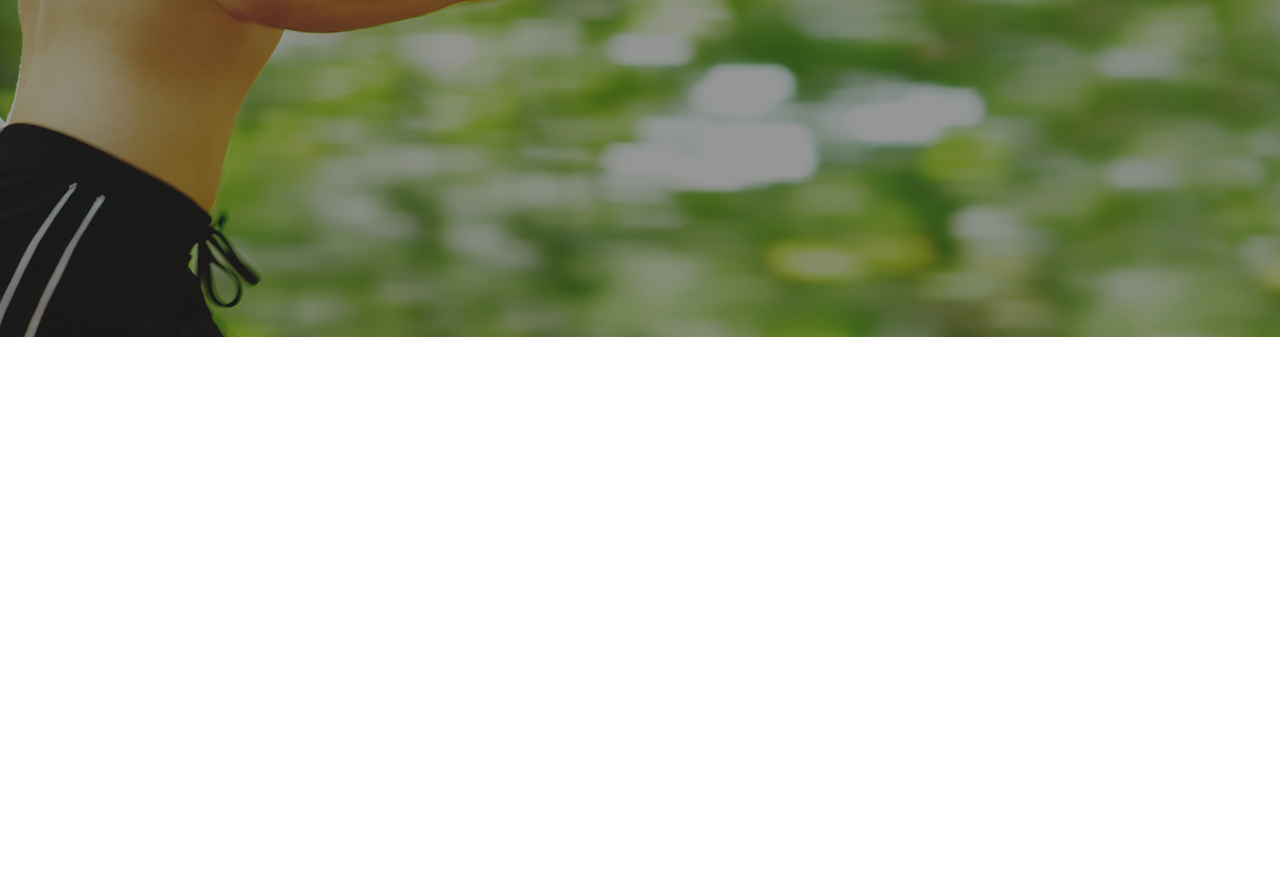
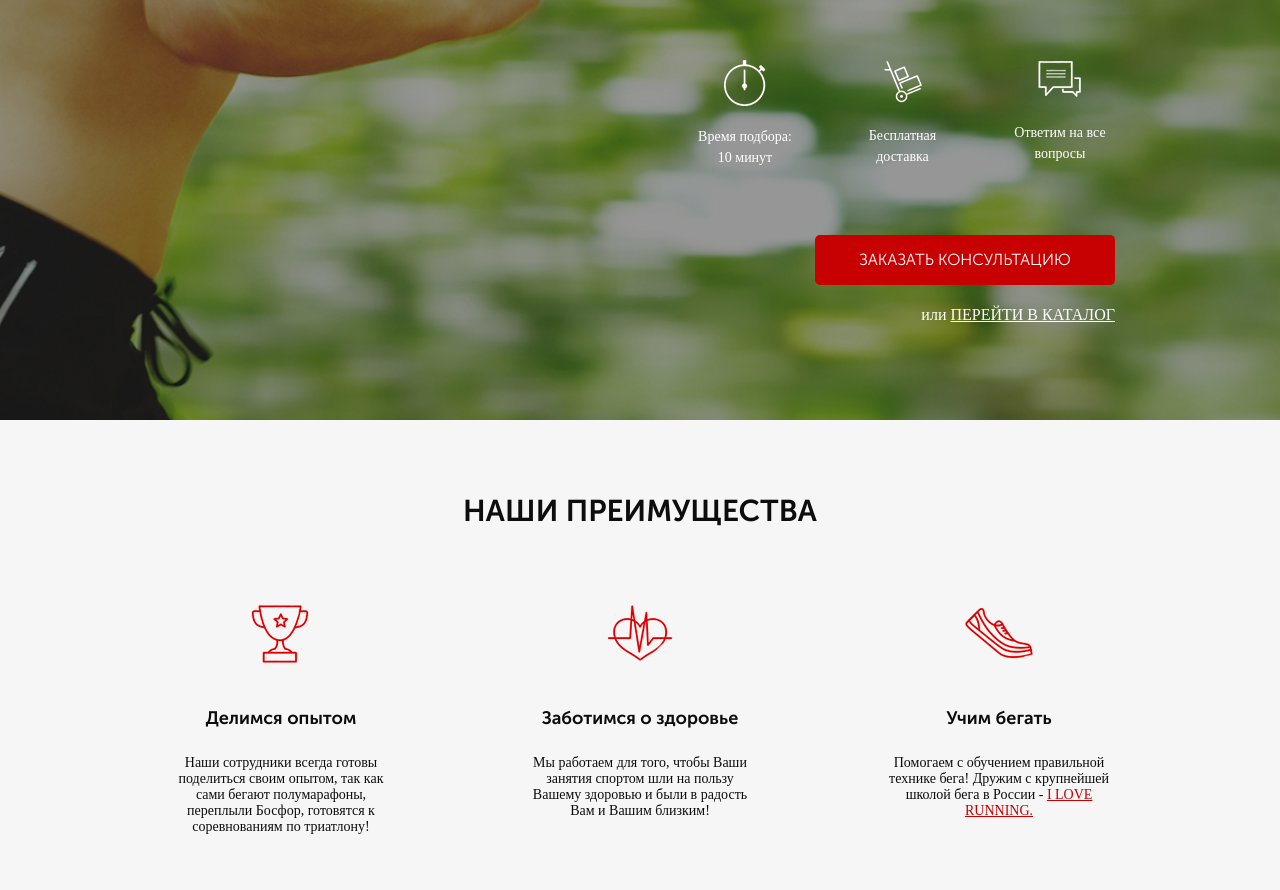
Before and after one commit to valeriabochkova/Pulse_step_project, a website: page src/index.html in a window 1280 px wide. Shown: the part 313-1203 px from the top of the page. Before the commit the page ends 800 px from the top, so only its background shows below. Drawn offline with Linux system fonts and the light colour scheme; a web font is replaced by a local one.

Commit message:
promo done, advantage done

```diff
--- a/src/index.html
+++ b/src/index.html
@@ -7,7 +7,6 @@
     <title>Pulse</title>
     <link rel="stylesheet" href="css/fonts.css">
     <link rel="stylesheet" href="css/bootstrap-reboot.min.css">
-    <link rel="stylesheet" href="css/bootstrap-grid.min.css">
     <link rel="stylesheet" href="css/style.min.css">
 </head>
 <body>
@@ -28,6 +27,56 @@
                     <button class="button">заказать звонок</button>
                 </div>
             </div>
+
+            <div class="promo__wrapper">
+                <h1 class="promo__header">Подбор пульсометра</h1>
+                <h2 class="promo__subheader">с учётом Вашего уровня подготовки</h2>
+                <div class="promo__icons">
+                    <div class="promo__icon">
+                        <img src="icons/promo/promo_first.png" alt="timer">
+                        Время подбора: 10 минут
+                    </div>
+                    <div class="promo__icon">
+                        <img src="icons/promo/promo_second.png" alt="hand cart">
+                        Бесплатная доставка
+                    </div>
+                    <div class="promo__icon">
+                        <img src="icons/promo/promo_third.png" alt="message">
+                        Ответим на все вопросы
+                    </div>
+                </div>
+                <button class="button button_promo">заказать кОНСУЛЬТАЦИЮ</button>
+                <div class="promo__link">
+                    или
+                    <a href="">ПЕРЕЙТИ В КАТАЛОГ</a>
+                </div>
+            </div>
+        </div>
+    </div>
+
+    <div class="advantage">
+        <div class="container">
+            <div class="advantage__header">НАШИ ПРЕИМУЩЕСТВА</div>
+            <div class="advantage__icons">
+                <div class="advantage__icon">
+                    <img src="icons/advantage/advantage_first.png" alt="cup">
+                    <h2 class="advantage__subheader">Делимся опытом</h2>
+                    Наши сотрудники всегда готовы поделиться своим опытом,
+                    так как сами бегают полумарафоны, переплыли Босфор, готовятся к соревнованиям по триатлону!
+                </div>
+                <div class="advantage__icon">
+                    <img src="icons/advantage/advantage_second.png" alt="heart">
+                    <h2 class="advantage__subheader">Заботимся о здоровье</h2>
+                    Мы работаем для того,
+                    чтобы Ваши занятия спортом шли на пользу Вашему здоровью и были в радость Вам и Вашим близким!
+                </div>
+                <div class="advantage__icon">
+                    <img src="icons/advantage/advantage_third.png" alt="shoe">
+                    <h2 class="advantage__subheader">Учим бегать</h2>
+                    Помогаем с обучением правильной технике бега!
+                    Дружим с крупнейшей школой бега в России - <span>I LOVE RUNNING.</span>
+                </div>
+            </div>
         </div>
     </div>
 </body>
--- /dev/null
+++ b/src/sass/blocks/_advantage.sass
@@ -0,0 +1,38 @@
+.advantage
+    max-height: 470px
+    background-color: #f6f6f6
+    padding: 69px 0 78px 0
+    &__header
+        color: #0d0d0d
+        font-family: 'Museo Sans Cyrl 700'
+        font-size: 30px
+        font-weight: 700
+        text-align: center
+    &__icons
+        margin: 65px auto 0 auto
+        display: flex
+        justify-content: space-between
+    &__icon
+        width: 232px
+        color: #0d0d0d
+        font-family: 'Museo Sans Cyrl 500'
+        font-size: 14px
+        font-weight: 500
+        font-style: normal
+        letter-spacing: normal
+        line-height: normal
+        text-align: center
+        span
+            color: $main-color
+            text-transform: uppercase
+            text-decoration: underline
+    &__subheader
+        margin: 38px 0 26px 0
+        color: #0d0d0d
+        font-family: 'Museo Sans Cyrl 700'
+        font-size: 18px
+        font-weight: 700
+        font-style: normal
+        letter-spacing: normal
+        line-height: normal
+        text-align: center
--- /dev/null
+++ b/src/sass/blocks/_buttons.sass
@@ -0,0 +1,18 @@
+.button
+    width: 150px
+    height: 30px
+    border-radius: 5px
+    border: none
+    background-color: $main-color
+    color: #ffffff
+    font-family: 'Museo Sans Cyrl 300'
+    font-size: 12px
+    font-weight: 300
+    text-align: center
+    text-transform: uppercase
+    margin-top: 6px
+    &_promo
+        margin-top: 67px
+        width: 300px
+        height: 50px
+        font-size: 16px
--- a/src/sass/blocks/_promo.sass
+++ b/src/sass/blocks/_promo.sass
@@ -2,3 +2,53 @@
     background: url(../../img/promo_bg.jpg) center center/cover no-repeat
     min-height: 650px
     padding: 21px 0 93px 0
+    &__wrapper
+        display: flex
+        flex-direction: column
+        align-items: flex-end
+        margin-top: 90px
+    &__header
+        color: #ffffff
+        font-family: 'Museo Sans Cyrl 700'
+        font-size: 42px
+        font-weight: 700
+        text-align: right
+        text-transform: uppercase
+    &__subheader
+        margin-top: 17px
+        color: #ffffff
+        font-family: 'Museo Sans Cyrl 500'
+        font-size: 24px
+        font-weight: 500
+        text-align: right
+        text-transform: uppercase
+    &__icons
+        margin-top: 66px
+        width: 425px
+        display: flex
+        justify-content: space-between
+    &__icon
+        color: #ffffff
+        font-family: 'Museo Sans Cyrl 500'
+        font-size: 14px
+        font-weight: 500
+        width: 110px
+        text-align: center
+        img
+            display: block
+            margin: 0 auto
+            margin-bottom: 20px
+    &__link
+        margin-top: 18px
+        color: #ffffff
+        font-family: 'Museo Sans Cyrl 500'
+        font-size: 16px
+        font-weight: 500
+        text-align: center
+        text-transform: lowercase
+        a
+            color: #fff
+            text-transform: uppercase
+            text-decoration: underline
+            &:hover
+               color: #fff
--- a/src/sass/style.sass
+++ b/src/sass/style.sass
@@ -6,3 +6,5 @@
 
 @import 'blocks/header'
 @import 'blocks/promo'
+@import 'blocks/buttons'
+@import 'blocks/advantage'
```
Also changed, not shown: src/css/style.min.css.
